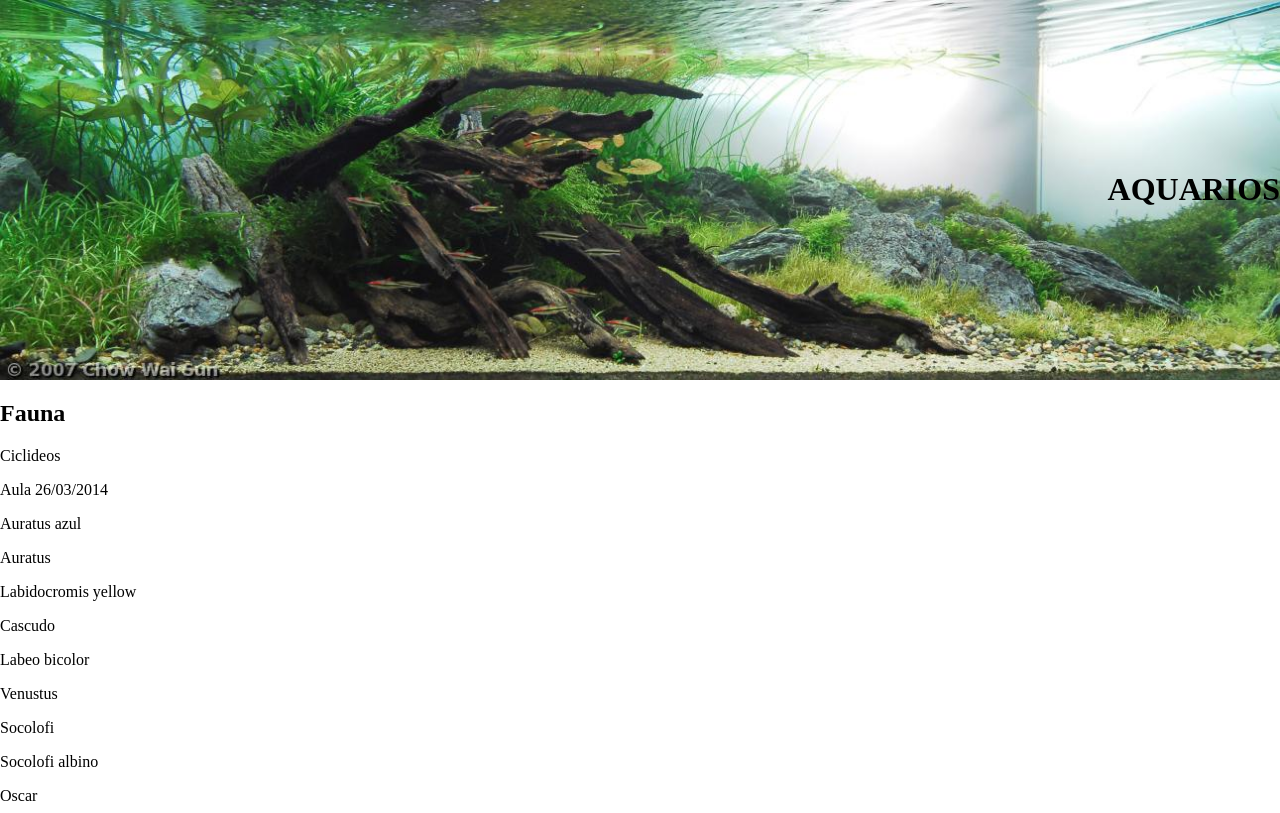
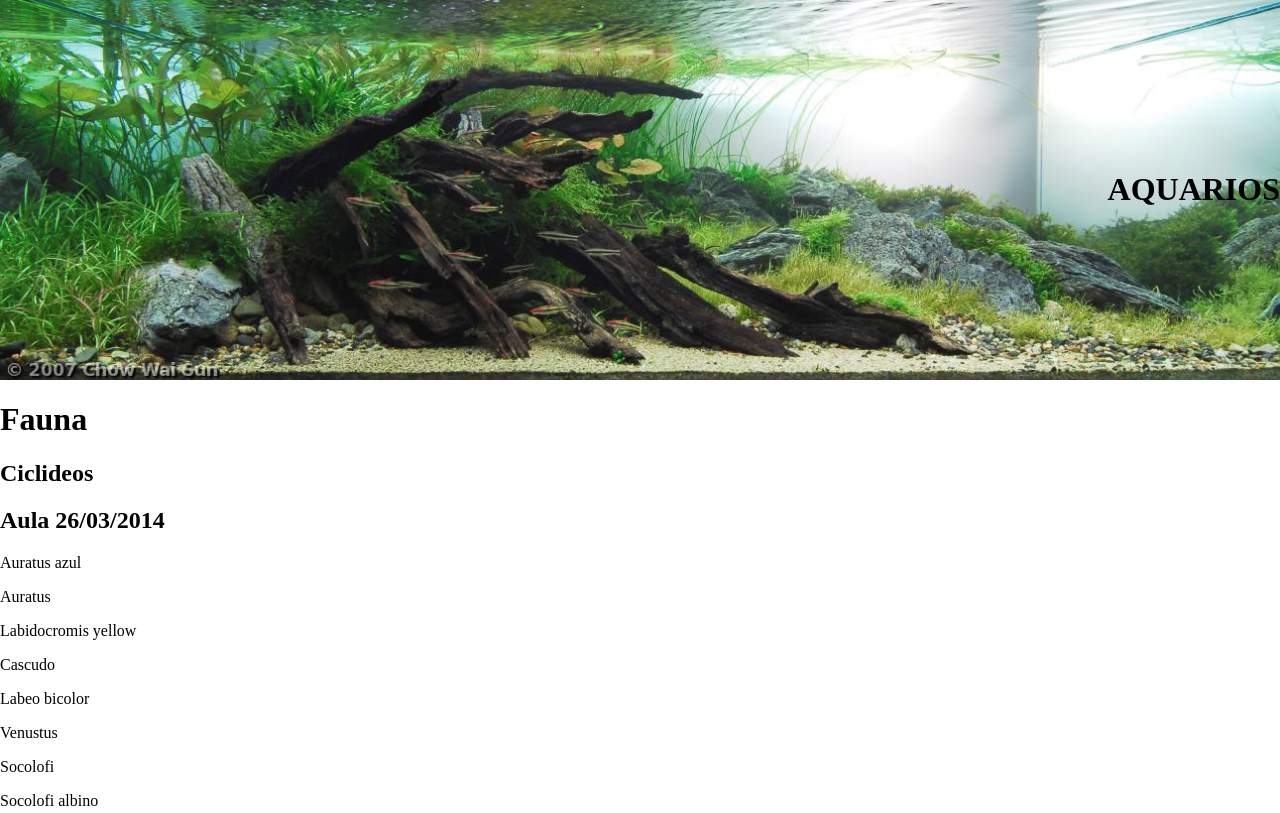
Before and after one commit to FabricioMarques/FabricioMarques.github.io, a plain HTML site: page aqua.html in a window 1280 px wide. Shown: the top 813 px of the page. Drawn offline with Linux system fonts and the light colour scheme.

Commit message:
Alteracao Lista Fauna

```diff
--- a/aqua.html
+++ b/aqua.html
@@ -23,9 +23,9 @@
 	<div>
 	<h1>AQUARIOS</h1>
 	</div>
-	<h2>Fauna</h2>
-	<p>Ciclideos</p>
-	<p>Aula 26/03/2014</p>
+	<h1>Fauna</h1>
+	<h2>	Ciclideos</h2>
+	<h2>	Aula 26/03/2014</h2>
 
 <p>	Auratus azul	</p>
 <p>	Auratus	</p>
```
